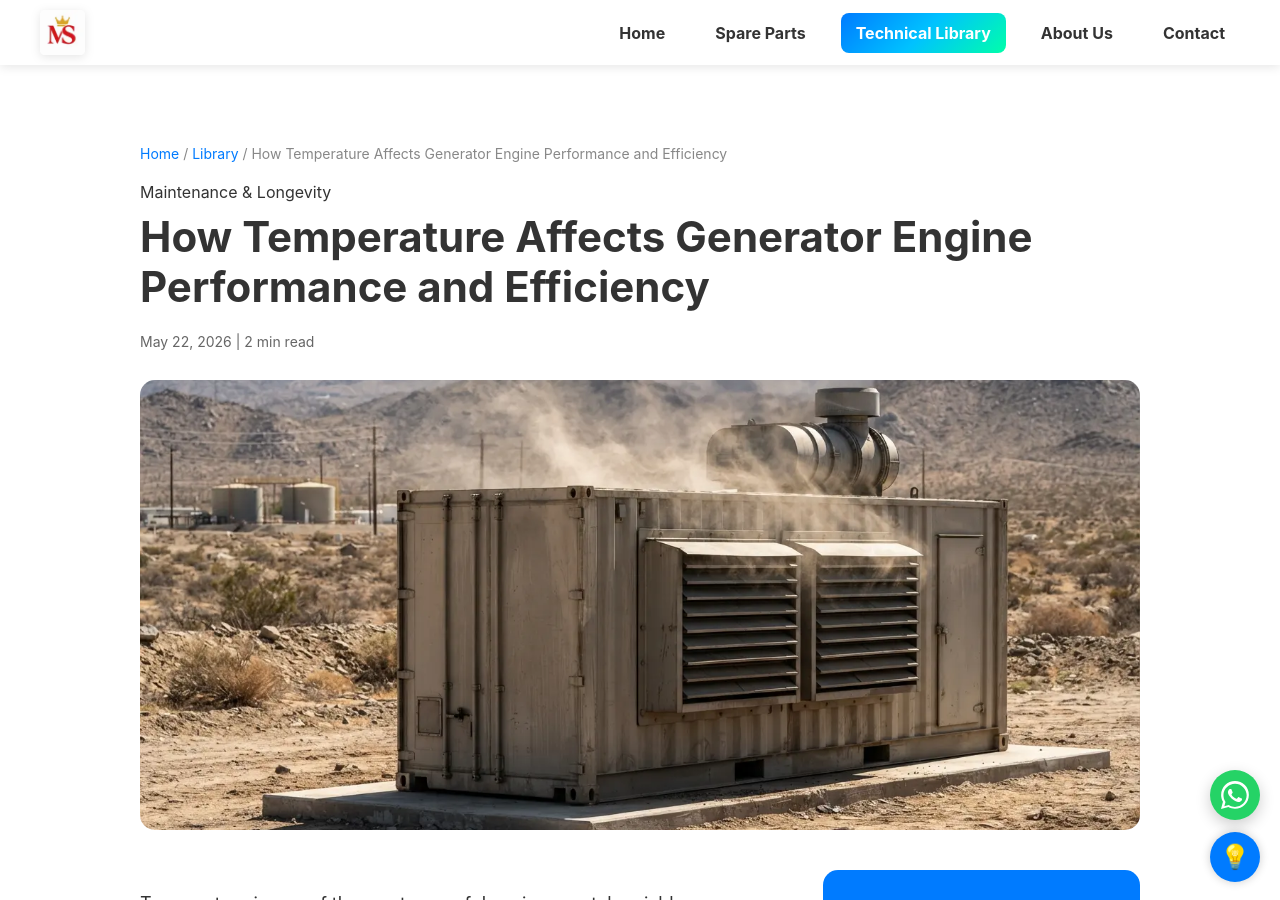
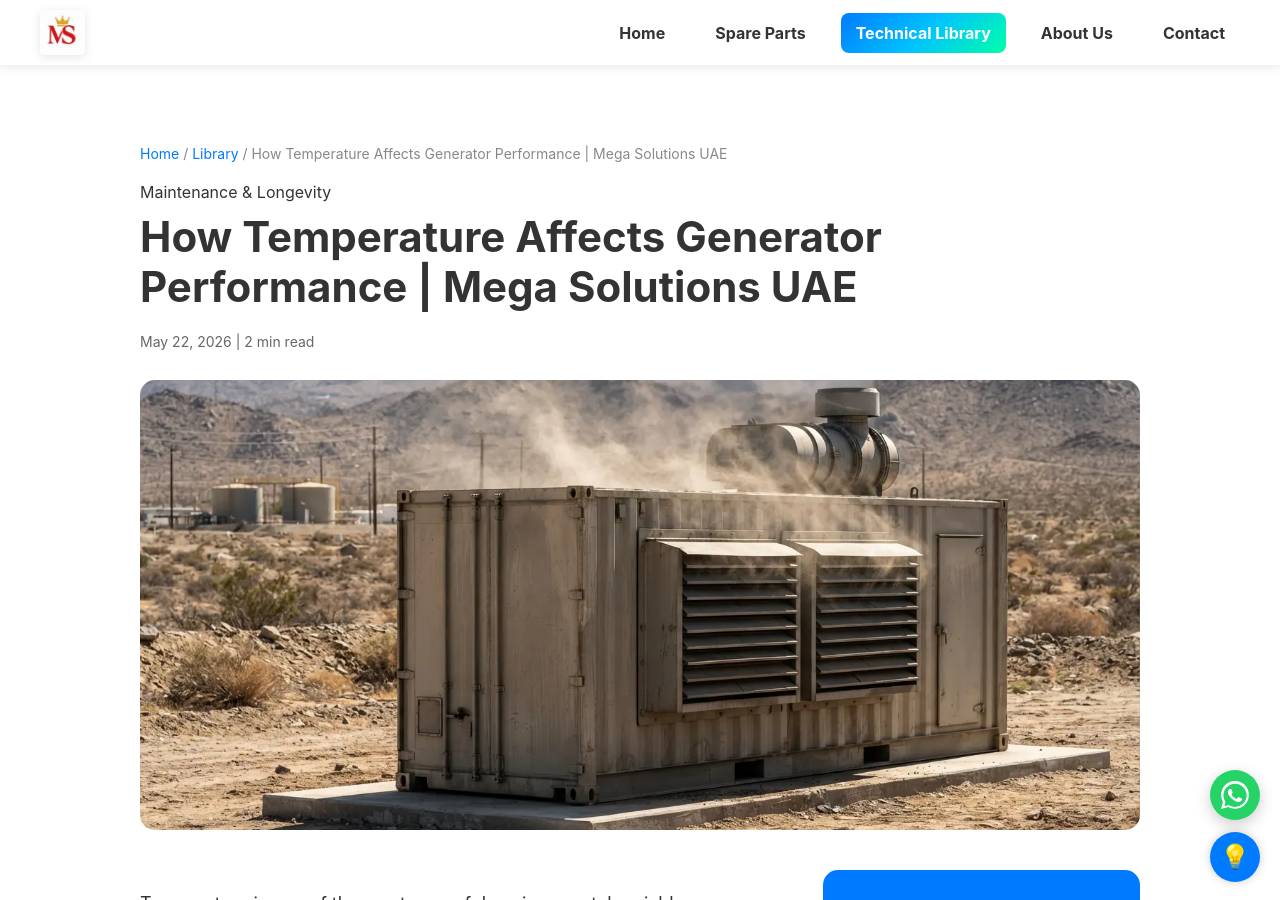
Before and after one commit to Khisal786/Mega-Solutions-UAE, a Jekyll site: the page built from _posts/2026-05-22-how-temperature-affects-generator-engine-performance.md, in a window 1280 px wide and 900 px high. Built offline with Jekyll 4.4.1, drawn with Linux system fonts in a browser that asks for light colours.

Commit message:
Update blog post title for clarity and branding

```diff
--- a/_posts/2026-05-22-how-temperature-affects-generator-engine-performance.md
+++ b/_posts/2026-05-22-how-temperature-affects-generator-engine-performance.md
@@ -1,6 +1,6 @@
 ---
 layout: post
-title: "How Temperature Affects Generator Engine Performance and Efficiency"
+title: "How Temperature Affects Generator Performance | Mega Solutions UAE"
 date: 2026-05-22
 image: /assets/images/blog/temperature-affects-generator-performance.webp
 description: "An expert engineering analysis of how ambient and operating temperatures influence industrial gas generator performance, cooling, and fuel efficiency."
```
